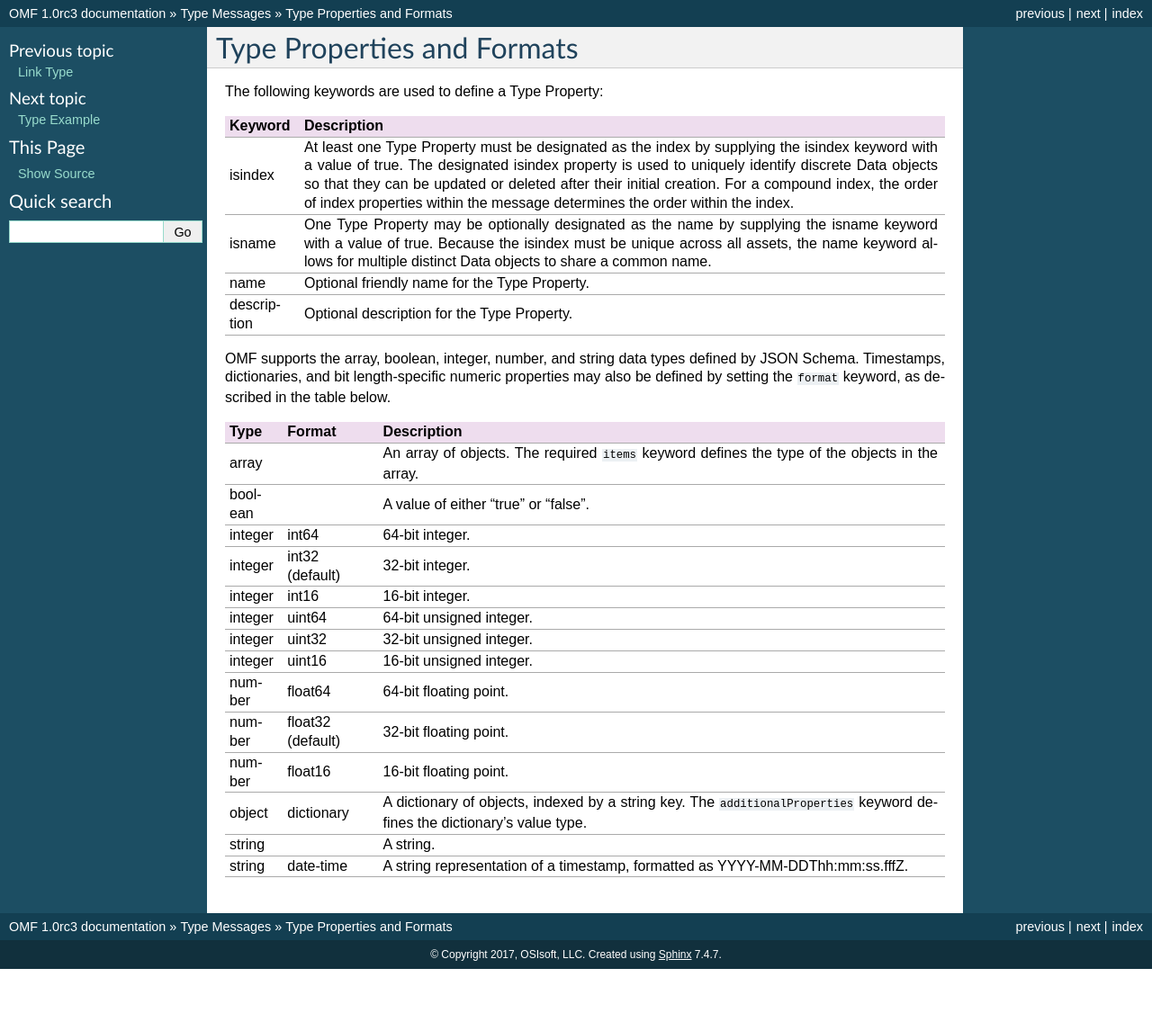
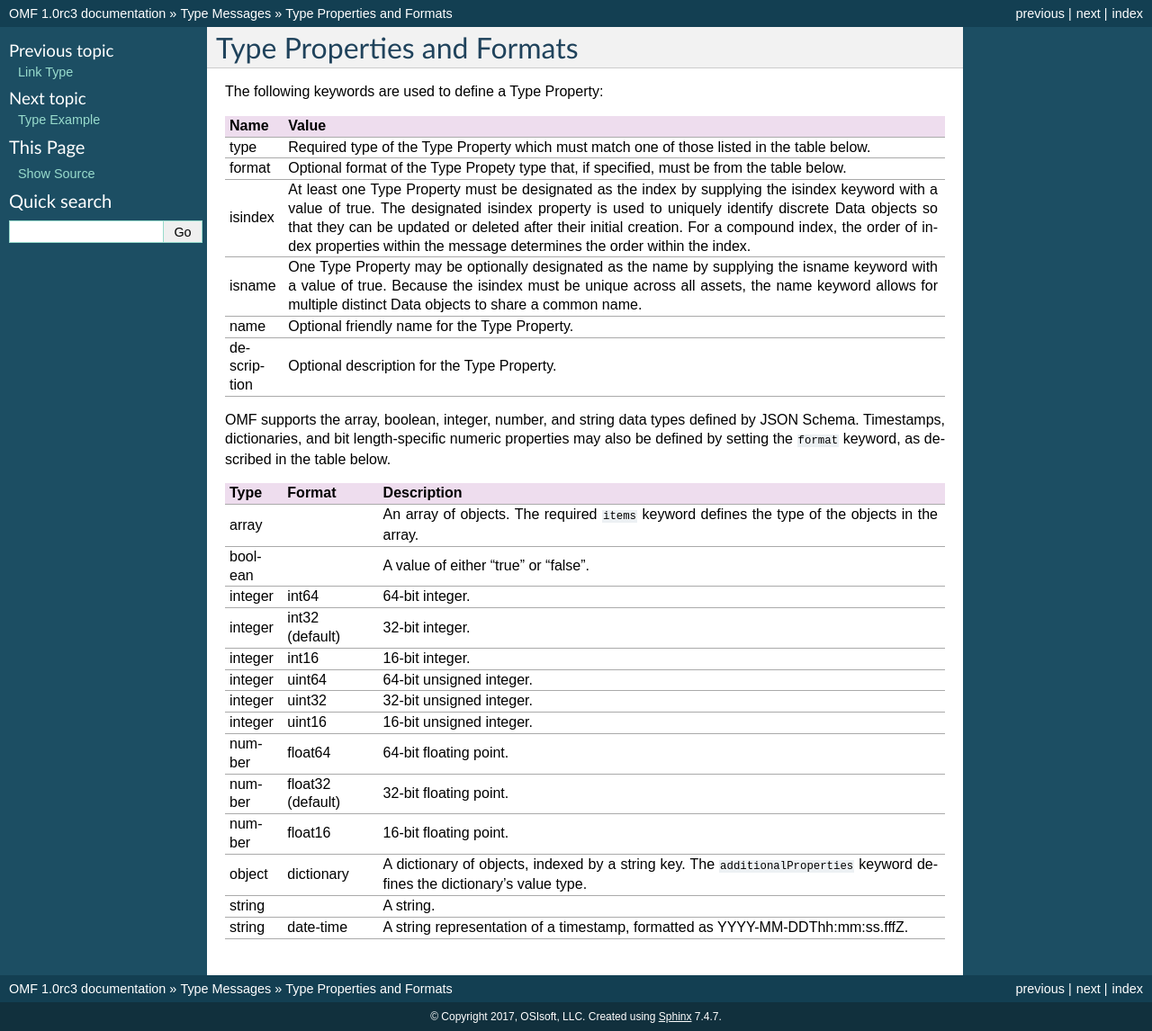
Before and after one commit to AVEVA/OMF-Docs, a Sphinx documentation site: the page built from docs/Type_Properties_and_Formats.rst, in a window 1280 px wide. Shown: the whole page at 90% size. Built offline with Sphinx 7.4.7, drawn with Linux system fonts in a browser that asks for light colours; before the commit the page ends 1077 px from its top, so only the background shows below that.

Commit message:
added type and format to Type Property table

```diff
--- a/docs/Type_Properties_and_Formats.rst
+++ b/docs/Type_Properties_and_Formats.rst
@@ -1,12 +1,14 @@
-==========================
+==============================
 Type Properties and Formats
-==========================
+==============================
 
 The following keywords are used to define a Type Property:
 
 =================== =============================
-Keyword             Description
+Name                Value
 =================== =============================
+type                Required type of the Type Property which must match one of those listed in the table below.
+format              Optional format of the Type Propety type that, if specified, must be from the table below.
 isindex   	        At least one Type Property must be designated as the index by supplying the isindex keyword with a value of true. The designated isindex property is used to uniquely identify discrete Data objects so that they can be updated or deleted after their initial creation. For a compound index, the order of index properties within the message determines the order within the index.
 isname              One Type Property may be optionally designated as the name by supplying the isname keyword with a value of true. Because the isindex must be unique across all assets, the name keyword allows for multiple distinct Data objects to share a common name.
 name                Optional friendly name for the Type Property.
```
